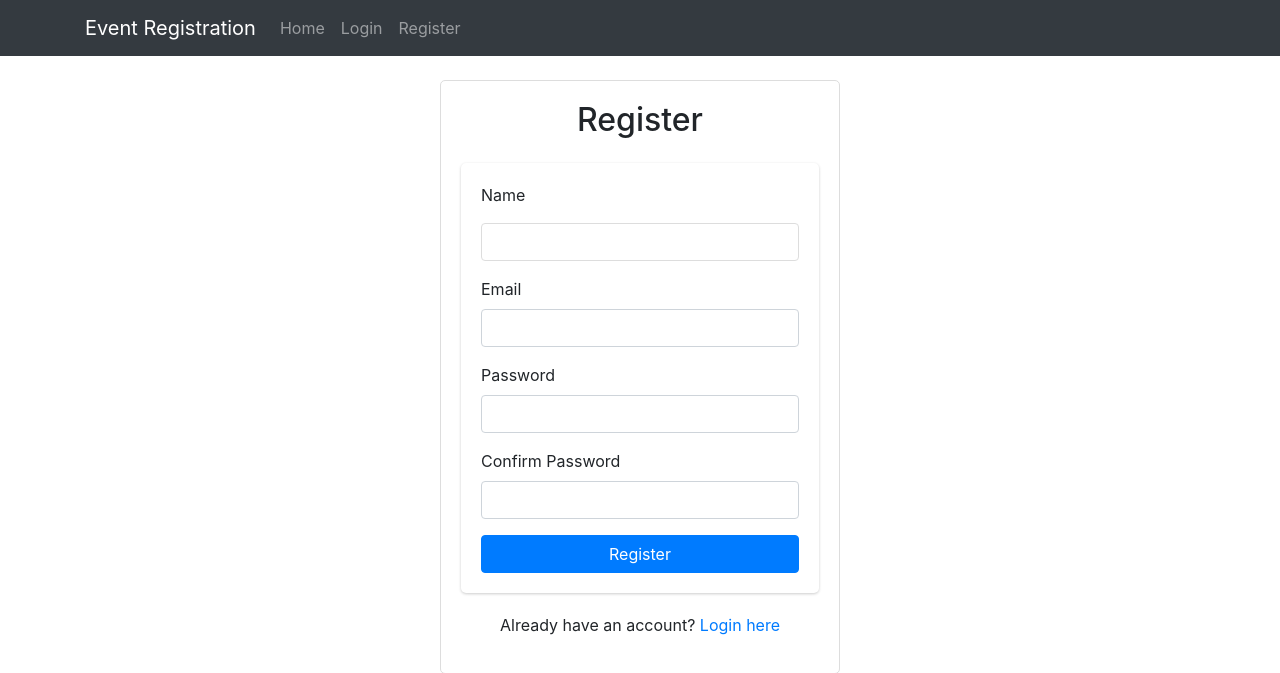
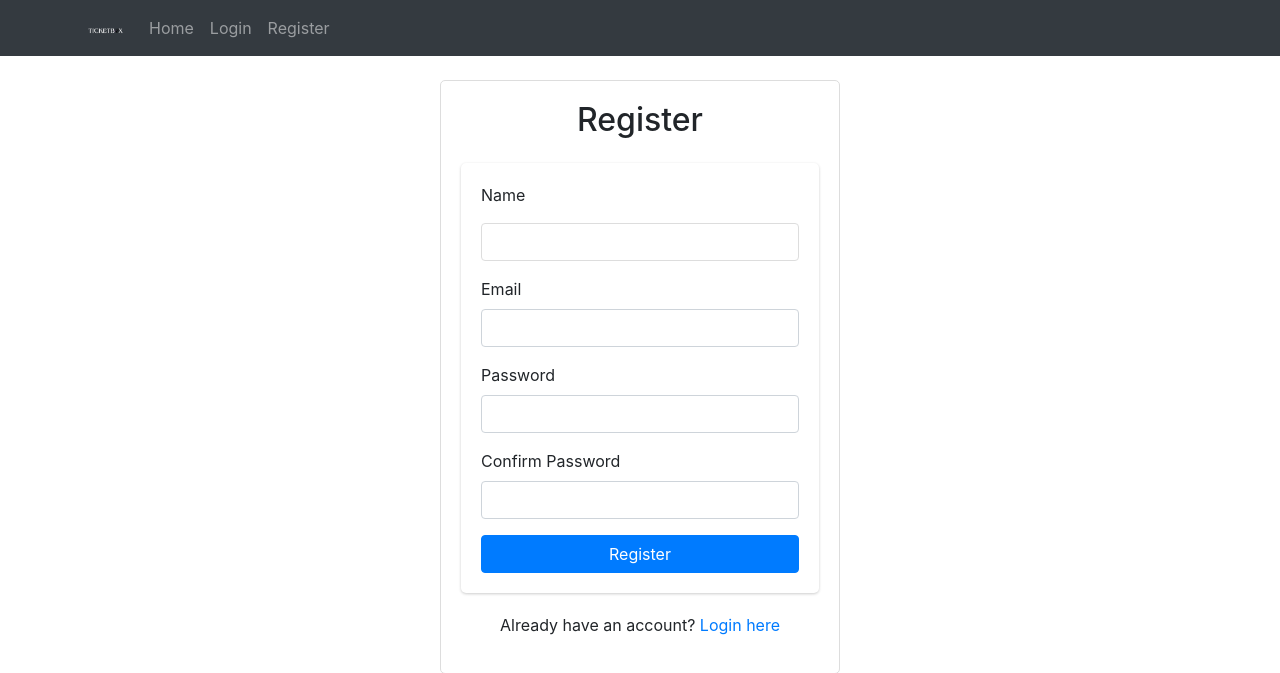
Before and after one commit to itzreiii/midExam-lecWebProg, a PHP site: page /uts/register.php in a window 1280 px wide. Shown: the top 673 px of the page. Run offline with PHP 8.4, Linux system fonts and the light colour scheme.

Commit message:
header sama logo

```diff
--- a/lec/includes/header.php
+++ b/lec/includes/header.php
@@ -14,7 +14,9 @@ include_once 'functions.php';
 <body>
 <nav class="navbar navbar-expand-lg navbar-dark bg-dark fixed-top">
     <div class="container">
-            <a class="navbar-brand">Event Registration</a>
+        <a class="navbar-brand p-0" href="#">
+            <img src="assets/images/ticket.png" alt="Logo" class="img-fluid" style="max-height: 40px;">
+        </a>
         <button class="navbar-toggler" type="button" data-bs-toggle="collapse" data-bs-target="#navbarNav">
             <span class="navbar-toggler-icon"></span>
         </button>
@@ -52,6 +54,9 @@ include_once 'functions.php';
     </div>
 </nav>
 
+
+
+
     <div class="container mt-4"></div>
     <script src="https://code.jquery.com/jquery-3.5.1.slim.min.js"></script>
     <script src="https://cdn.jsdelivr.net/npm/@popperjs/core@2.9.1/dist/umd/popper.min.js"></script>
--- a/lec/register.php
+++ b/lec/register.php
@@ -34,7 +34,7 @@ if ($_SERVER['REQUEST_METHOD'] === 'POST') {
 
             try {
                 // DIR AKAN DIGANTI KALO UDA DIHOSTING
-                $dir = "localhost/uts/webprog-lecture/lec/activate-account.php?token=$activation_token";
+                $dir = "localhost/webprog-lecture/lec/activate-account.php?token=$activation_token";
                 $stmt->execute([$name, $email, $hashed_password, $activation_token_hash]);
                 $success = "Registration successful! Please check your email to activate your account.";
 
```
Also changed, not shown: lec/assets/images/ticket.png (added). Lines whose indentation alone changed are shown as unchanged.
